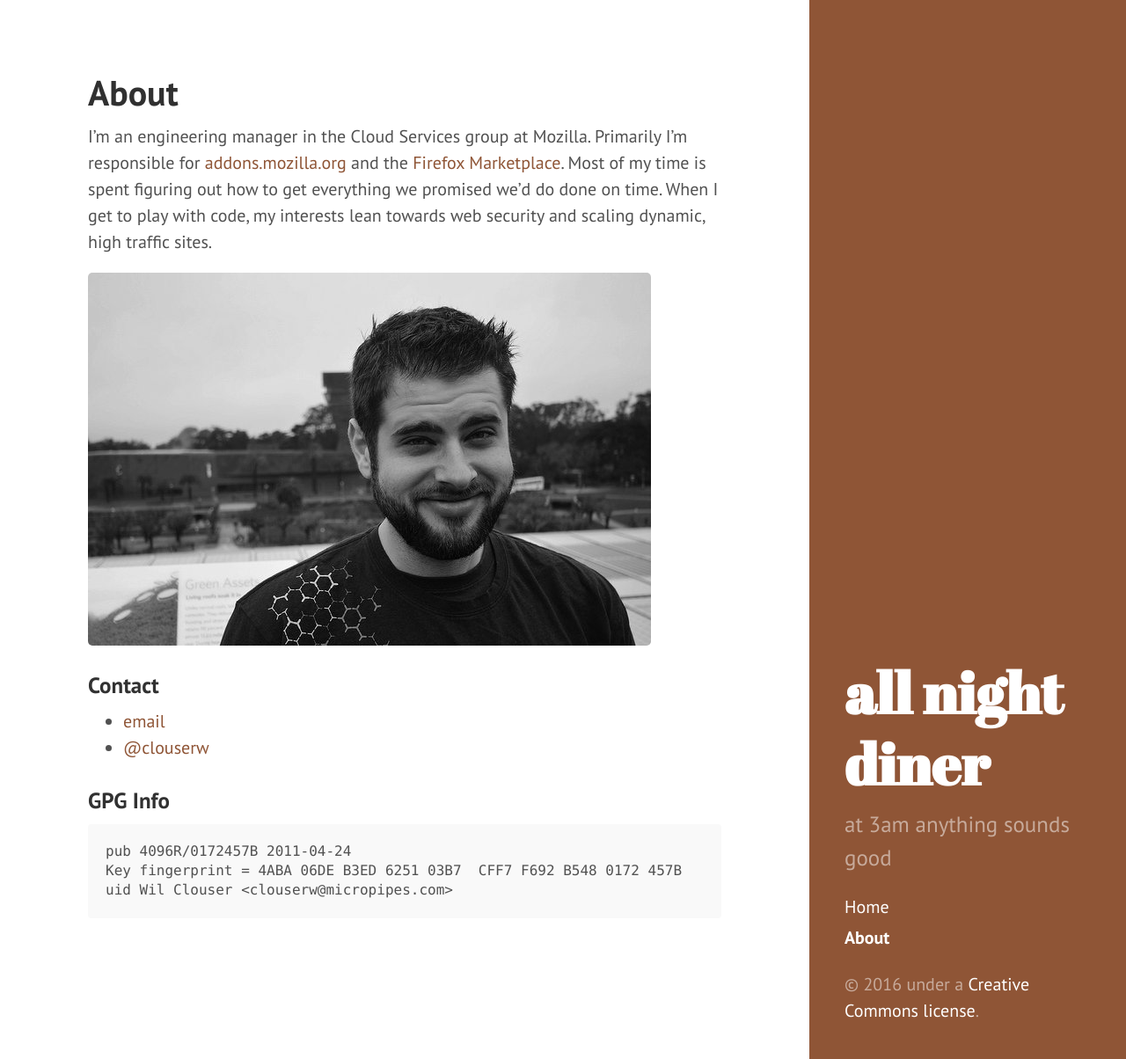
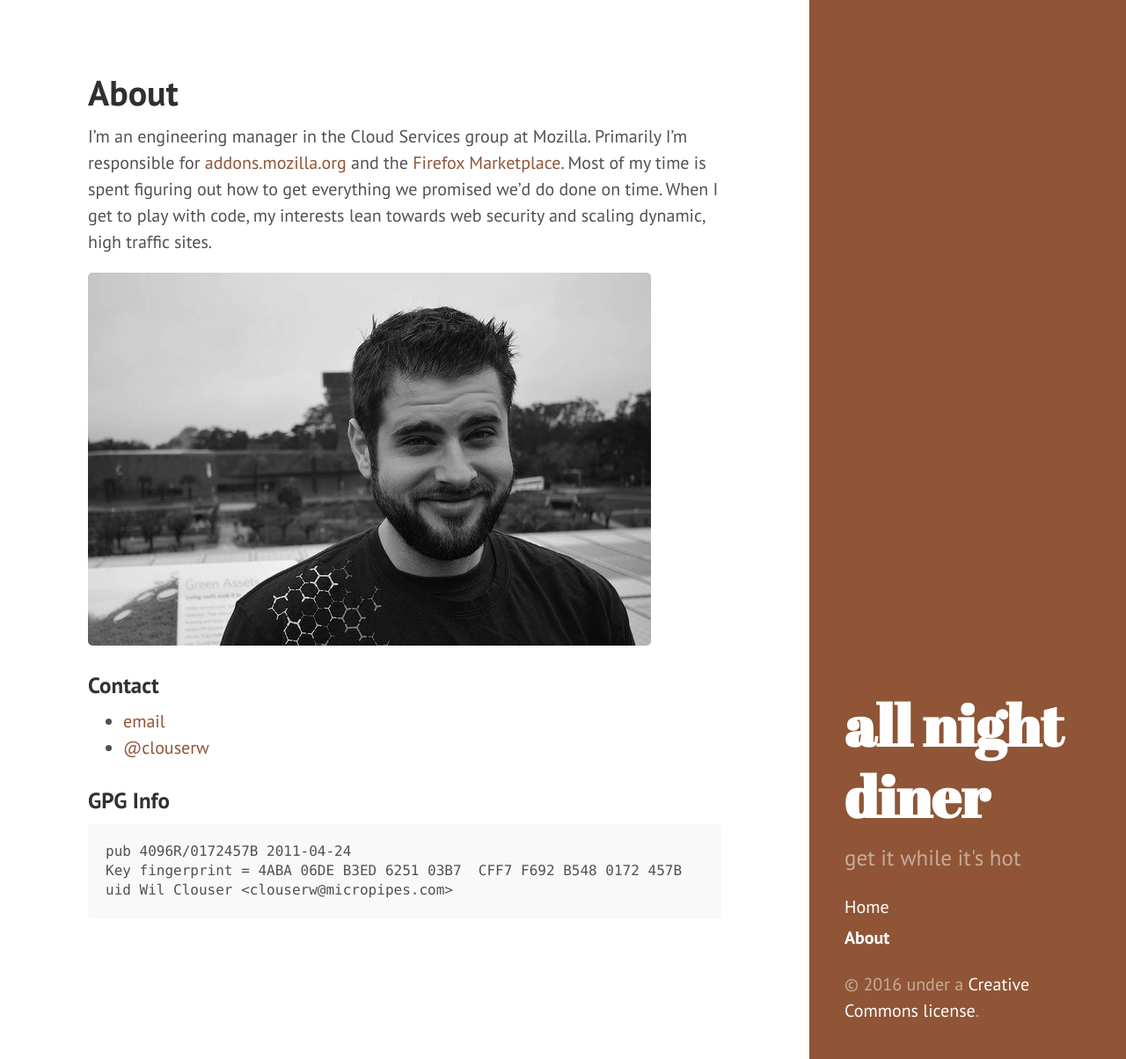
Before and after one commit to clouserw/blog.micropipes.com, a Jekyll site: the page built from about.md, in a window 1280 px wide and 1204 px high. Shown: the whole window at 88% size. Built offline with Jekyll 4.4.1, drawn with Linux system fonts in a browser that asks for light colours; Markdown is read by kramdown in place of the engine named in the settings.

Commit message:
change tag line

```diff
--- a/_config.yml
+++ b/_config.yml
@@ -8,7 +8,7 @@ relative_permalinks: true
 
 # Setup
 title:            all night diner
-description:      'at 3am anything sounds good'
+description:      "get it while it's hot"
 url:              http://micropipes.com/blog/
 baseurl:          /blog/
 
```
